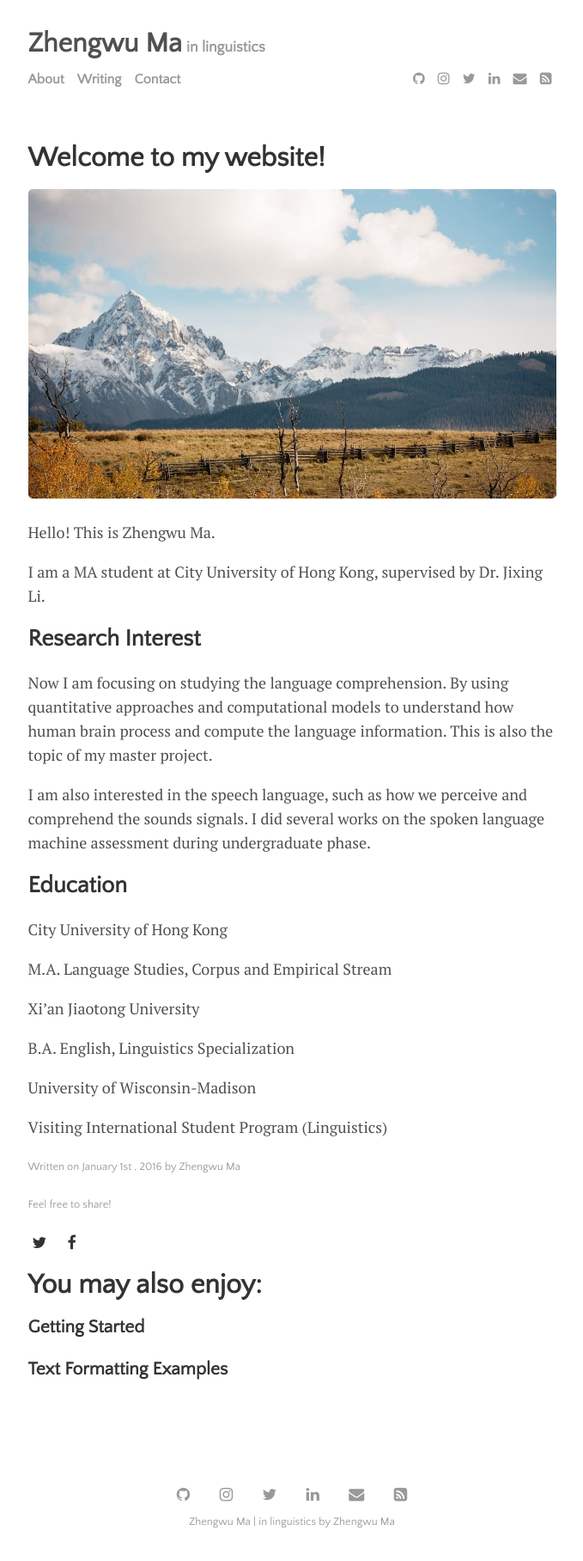
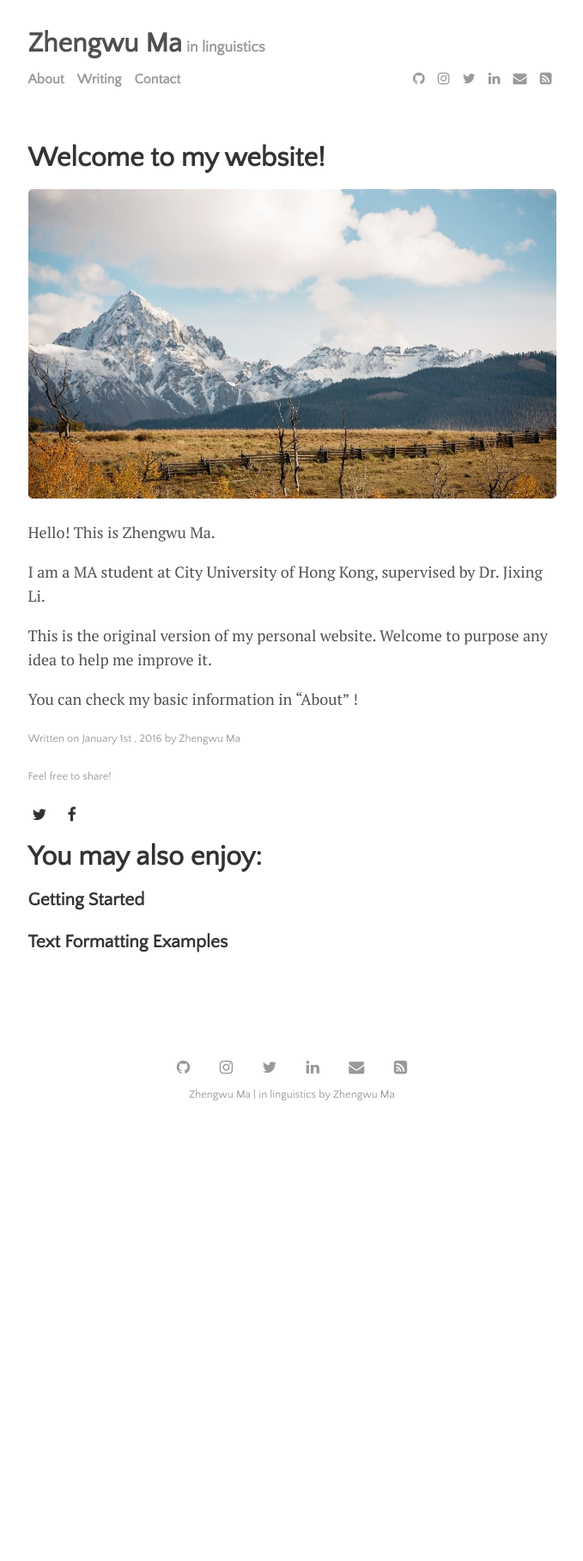
Before and after one commit to zhengwuma/zhengwuma.github.io, a Jekyll site: the page built from _posts/2016-01-01-welcome-to-lagrange.md, in a window 1280 px wide. Shown: the whole page at 86% size, without its empty margins (300-979 px from the left). Built offline with Jekyll 4.4.1, drawn with Linux system fonts in a browser that asks for light colours; after the commit the page ends 1319 px from its top, so only the background shows below that.

Commit message:
Update 2016-01-01-welcome-to-lagrange.md

```diff
--- a/_posts/2016-01-01-welcome-to-lagrange.md
+++ b/_posts/2016-01-01-welcome-to-lagrange.md
@@ -7,28 +7,10 @@ tags: [documentation,sample]
 image: mountains.jpg
 ---
 
-Hello! This is Zhengwu Ma.
+Hello! This is Zhengwu Ma. <br>
 
-I am a MA student at City University of Hong Kong, supervised by Dr. Jixing Li.
+I am a MA student at City University of Hong Kong, supervised by Dr. Jixing Li. <br>
 
+This is the original version of my personal website. Welcome to purpose any idea to help me improve it. <br>
 
-## Research Interest
-
-Now I am focusing on studying the language comprehension. By using quantitative approaches and computational models to understand how human brain process and compute the language information. This is also the topic of my master project.
-
-I am also interested in the speech language, such as how we perceive and comprehend the sounds signals. I did several works on the spoken language machine assessment during undergraduate phase.
-
-
-## Education
-
-City University of Hong Kong
-
-M.A. Language Studies, Corpus and Empirical Stream
-
-Xi'an Jiaotong University
-
-B.A. English, Linguistics Specialization
-
-University of Wisconsin-Madison
-
-Visiting International Student Program (Linguistics)
+You can check my basic information in "About" !
```
